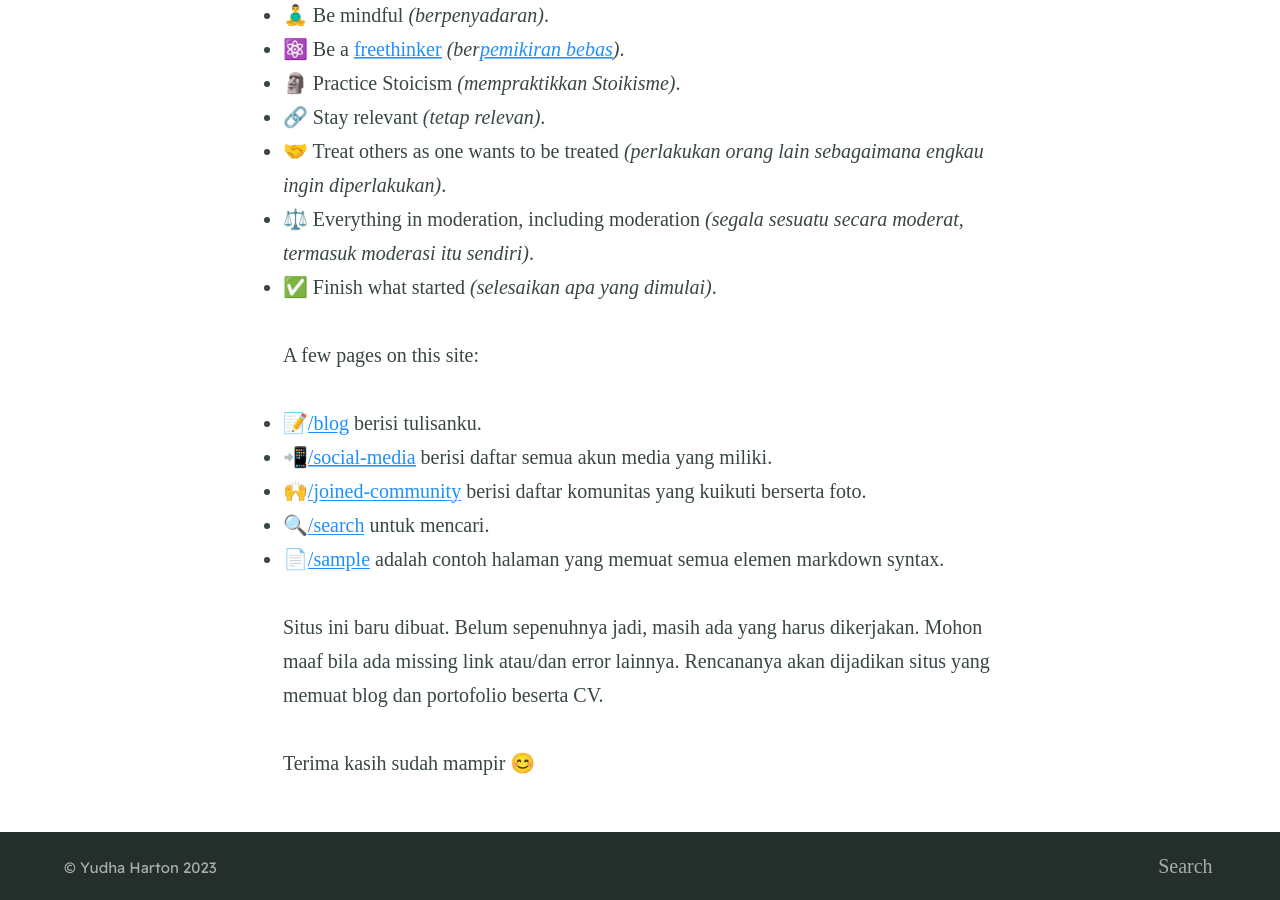
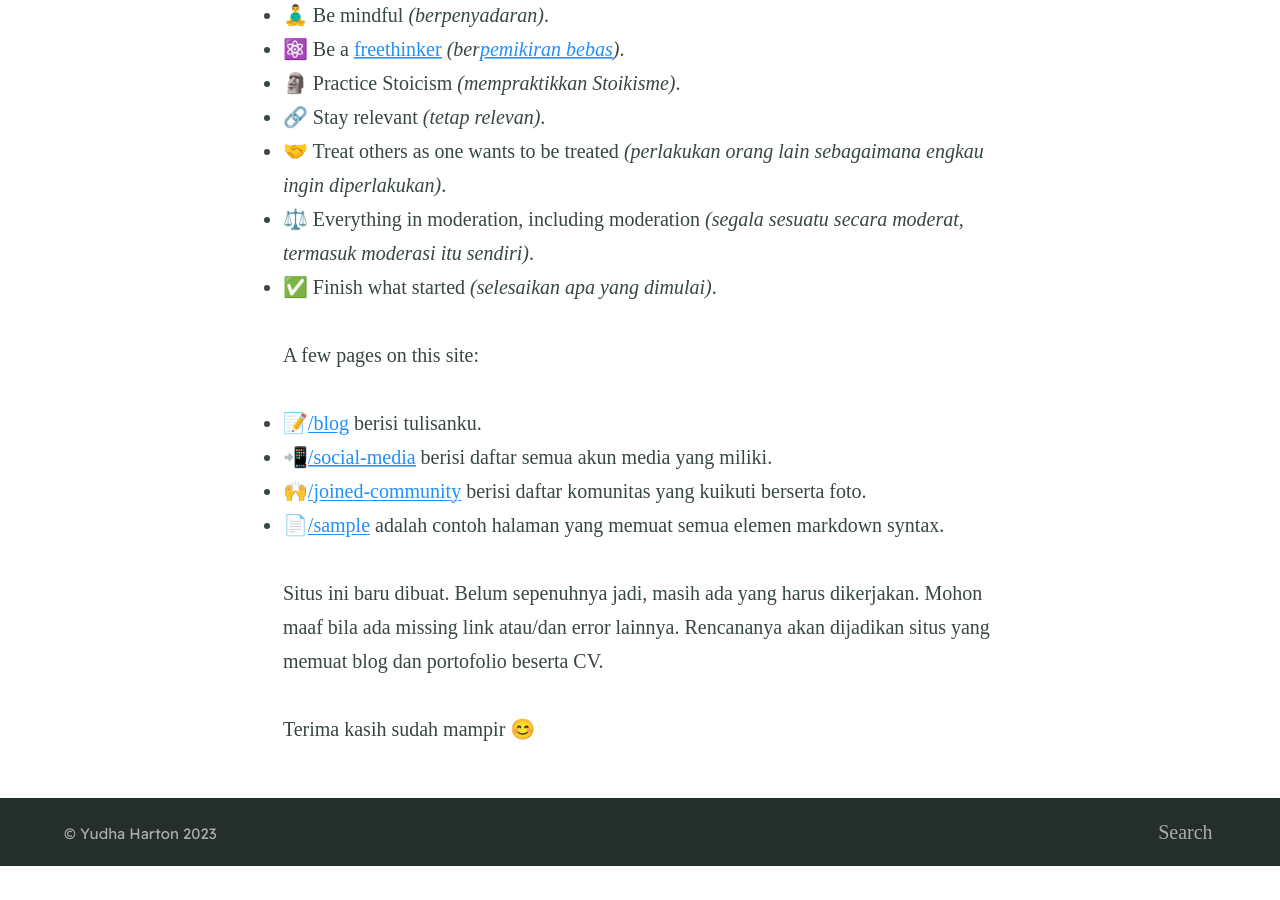
Before and after one commit to yudhaharton/yudhaharton.github.io, a Jekyll site: the page built from index.md, in a window 1280 px wide and 900 px high, scrolled down 853 px. Built offline with Jekyll 4.4.1, drawn with Linux system fonts in a browser that asks for light colours; some web fonts are replaced; after the commit the page ends 1719 px from its top, so only the background shows below that.

Commit message:
Update index.md

```diff
--- a/index.md
+++ b/index.md
@@ -24,7 +24,6 @@ A few pages on this site:
 - 📝[/blog](/blog) berisi tulisanku.
 - 📲[/social-media](/social-media) berisi daftar semua akun media yang miliki.
 - 🙌[/joined-community](/joined-community) berisi daftar komunitas yang kuikuti berserta foto.
-- 🔍[/search](/search) untuk mencari.
 - 📄[/sample](/sample) adalah contoh halaman yang memuat semua elemen markdown syntax.
 
 Situs ini baru dibuat. Belum sepenuhnya jadi, masih ada yang harus dikerjakan. Mohon maaf bila ada missing link atau/dan error lainnya. Rencananya akan dijadikan situs yang memuat blog dan portofolio beserta CV.
```
